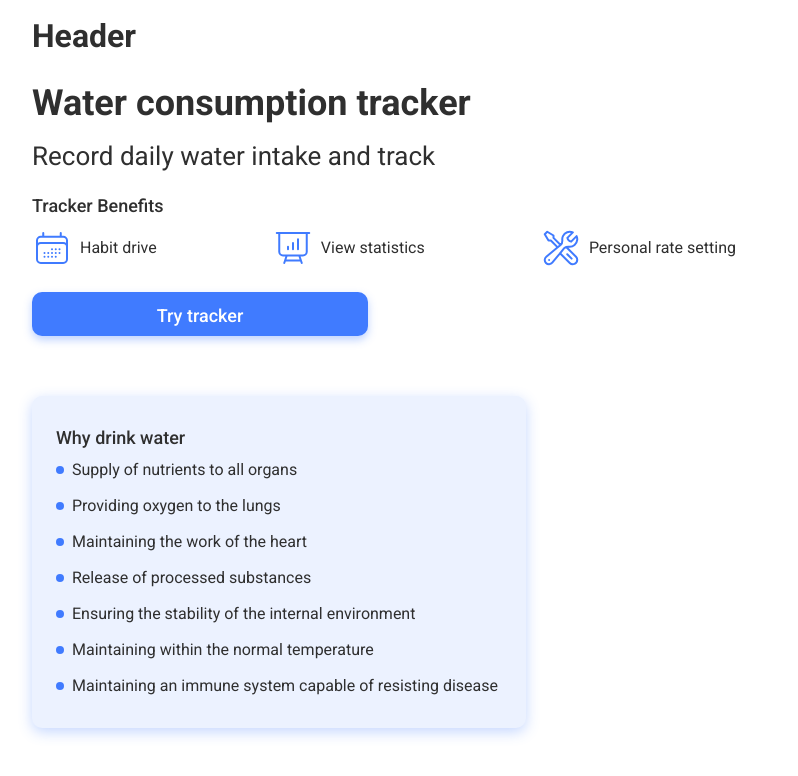
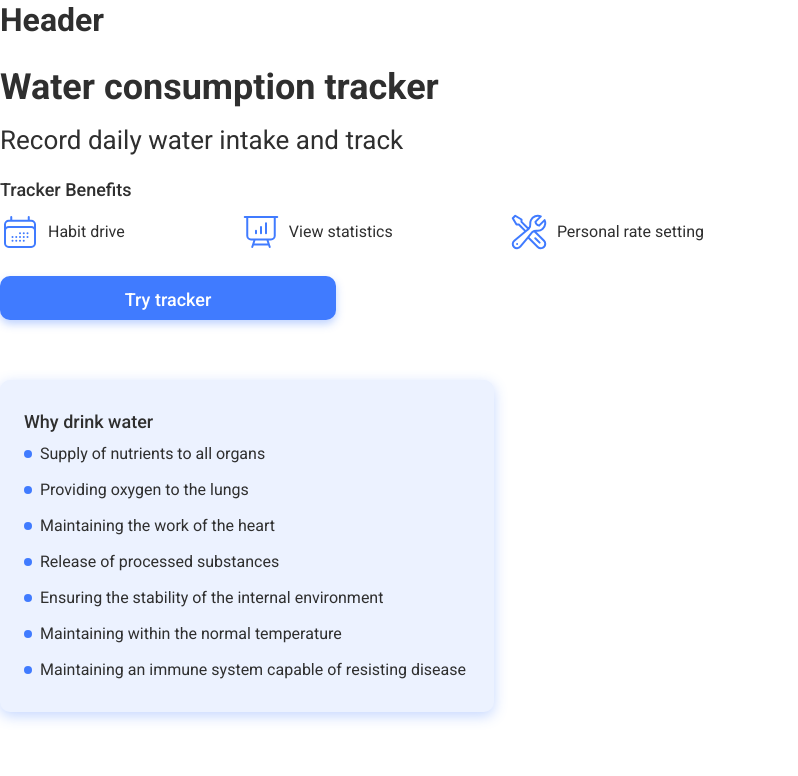
Before and after one commit to Kateryna-Katya/drinkly, a React (Vite) app: page / in a window 1280 px wide. Shown: the top 776 px of the page, without its empty margins (0-798 px from the left). Built offline with nearby package versions, Linux system fonts and the light colour scheme.

Commit message:
change root and path

```diff
--- a/src/App.css
+++ b/src/App.css
@@ -44,22 +44,22 @@ body {
 
 .container {
 max-width: 320px;
- padding:8px 20px;
+
 }
 
 
 @media (min-width: 768px) {
   .container {
   max-width: 768px;
-  padding: 16px 32px;
-  }
+
+    }
 }
 
 
 @media (min-width: 1440px) {
   .container {
     max-width: 1440px;
-    padding: 12px 112px;
+
   }
 
 }
--- a/src/App.jsx
+++ b/src/App.jsx
@@ -18,9 +18,9 @@ const App=()=> {
     <>
      <Routes>
      <Route path="/" element={<HomePage />} />
-     <Route path="/register" element={<SignUpPage />} />
-     <Route path ="/login" element={ <SignInPage />}/>
-      <Route path ="/main" element={<MainPage />}/>
+     <Route path="/singup" element={<SignUpPage />} />
+     <Route path ="/singin" element={ <SignInPage />}/>
+      <Route path ="/home" element={<MainPage />}/>
       <Route path ="*" element={<NotFoundPage />}/>
 
       </Routes>
--- a/src/index.css
+++ b/src/index.css
@@ -4,6 +4,22 @@
   font-weight: 400;
   color: #2f2f2f;
   background-color: #ffffff;
+  --primery-color-white: #fff;
+  --primery-color-black: #2f2f2f;
+  --primery-color-blue: #407bff;
+  --secondary-color-2: #ecf2ff;
+  --secondary-color-3: #ef5050;
+  --secondary-color-4: #9ebbff;
+  --secondary-color-5: #ff9d43;
+  --secondary-color---5: #d7e3ff;
+  --color: #fff;
+  --color-2: #2f2f2f;
+  --color-3: #407bff;
+  --color-4: #ecf2ff;
+  --color-5: #ef5050;
+  --color-6: #9ebbff;
+  --color-7: #ff9d43;
+  --color-8: #d7e3ff;
 
   font-synthesis: none;
   text-rendering: optimizeLegibility;
@@ -27,14 +43,14 @@ body {
 
 .container {
 max-width: 320px;
- padding:8px 20px;
+
 }
 
 
 @media (min-width: 768px) {
   .container {
   max-width: 768px;
-  padding: 16px 32px;
+
   }
 }
 
@@ -42,6 +58,6 @@ max-width: 320px;
 @media (min-width: 1440px) {
   .container {
     max-width: 1440px;
-    padding: 12px 112px;
+
   }
 }
```
